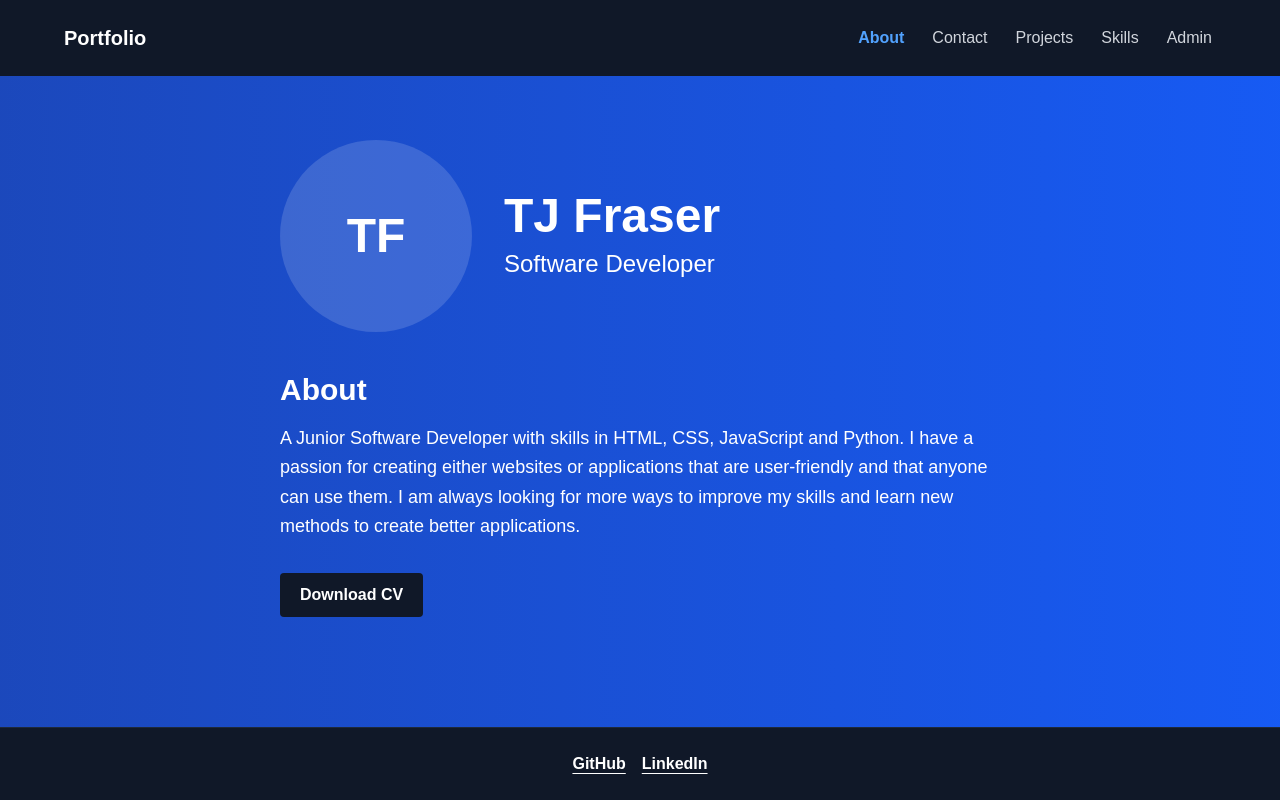
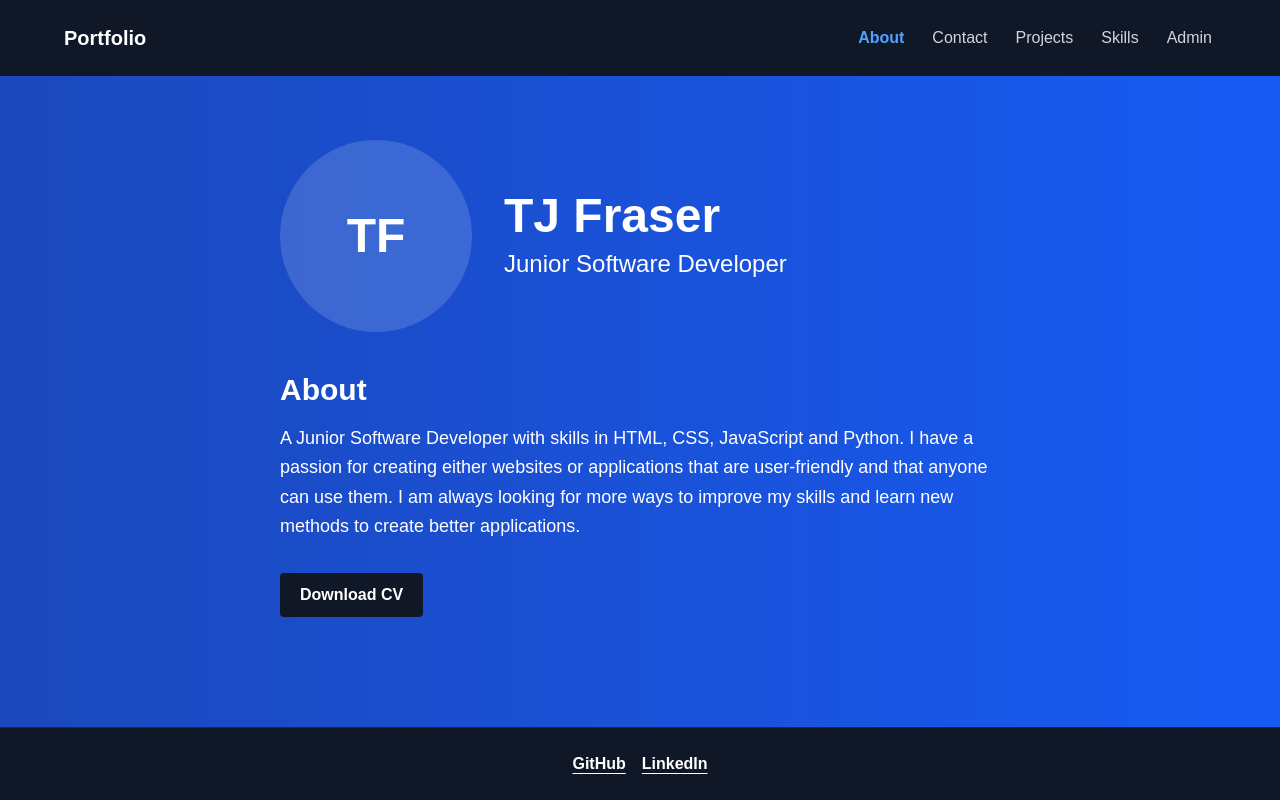
Before and after one commit to Jamesteams12/Portfolio, a Next.js app in the folder my-portfolio/: page /about in a window 1280 px wide. Built offline with nearby package versions, Linux system fonts and the light colour scheme; no server answers.

Commit message:
Update career title to "Junior Software Developer" in about page

```diff
--- a/my-portfolio/app/about/page.tsx
+++ b/my-portfolio/app/about/page.tsx
@@ -20,7 +20,7 @@ export const metadata: Metadata = {
 
 const profile = {
   name: "TJ Fraser",
-  careerTitle: "Software Developer",
+  careerTitle: "Junior Software Developer",
   biography: "A Junior Software Developer with skills in HTML, CSS, JavaScript and Python. I have a passion for creating either websites or applications that are user-friendly and that anyone can use them. I am always looking for more ways to improve my skills and learn new methods to create better applications.",
   photoSrc: "",
 };
```
